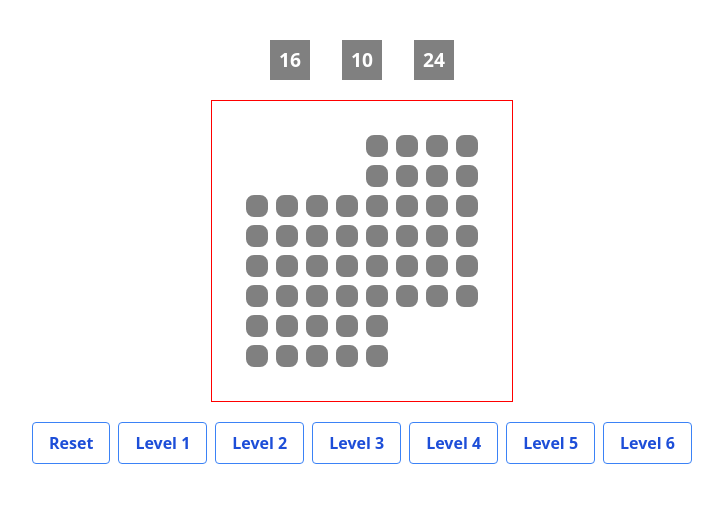
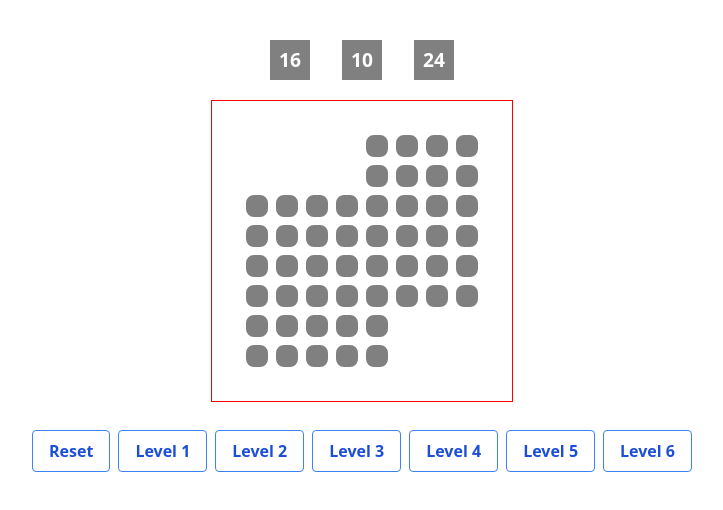
Before and after one commit to macduy/sumbox, a SvelteKit app: page / in a window 1280 px wide. Shown: the top 510 px of the page, without its empty margins (278-1001 px from the left). Built offline with nearby package versions, Linux system fonts and the light colour scheme.

Commit message:
Paddings

```diff
--- a/src/routes/+page.svelte
+++ b/src/routes/+page.svelte
@@ -230,7 +230,7 @@
 	/>
 </div>
 
-<div class="flex justify-center gap-2">
+<div class="flex justify-center gap-2 flex-wrap p-2">
 	<button
 		class="bg-transparent text-blue-700 font-semibold py-2 px-4 border border-blue-500 rounded"
 		on:click={reset}>Reset</button
```
